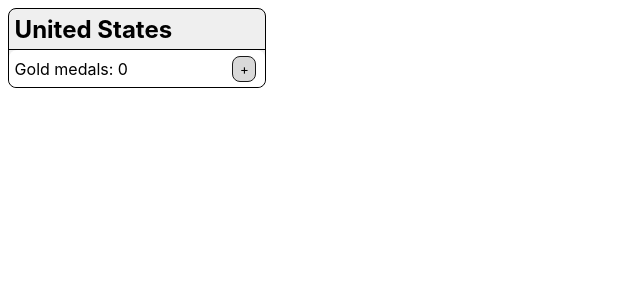
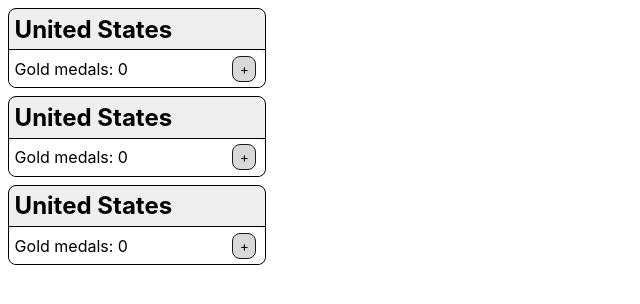
Before and after one commit to manderson116/medals-radix, a React (Vite) app: page / in a window 1280 px wide. Shown: the top 304 px of the page, without its empty margins (0-640 px from the left). Built offline with nearby package versions, Linux system fonts and the light colour scheme.

Commit message:
[2.01a] Passing data to components - json array 🚀 🐧 Create Country components with the array.map function 🐧 Assign unique key

```diff
--- a/src/App.jsx
+++ b/src/App.jsx
@@ -3,7 +3,18 @@
 import "./App.css";
 
 function App() {
-  return <Country />;
+  const [countries, setCountries] = useState([
+    { id: 1, name: "United States", gold: 2 },
+    { id: 2, name: "China", gold: 3 },
+    { id: 3, name: "France", gold: 0 },
+  ]);
+  return (
+    <div className="countries">
+      {countries.map((country) => (
+        <Country key={country.id} />
+      ))}
+    </div>
+  );
 }
 
 export default App;
```
